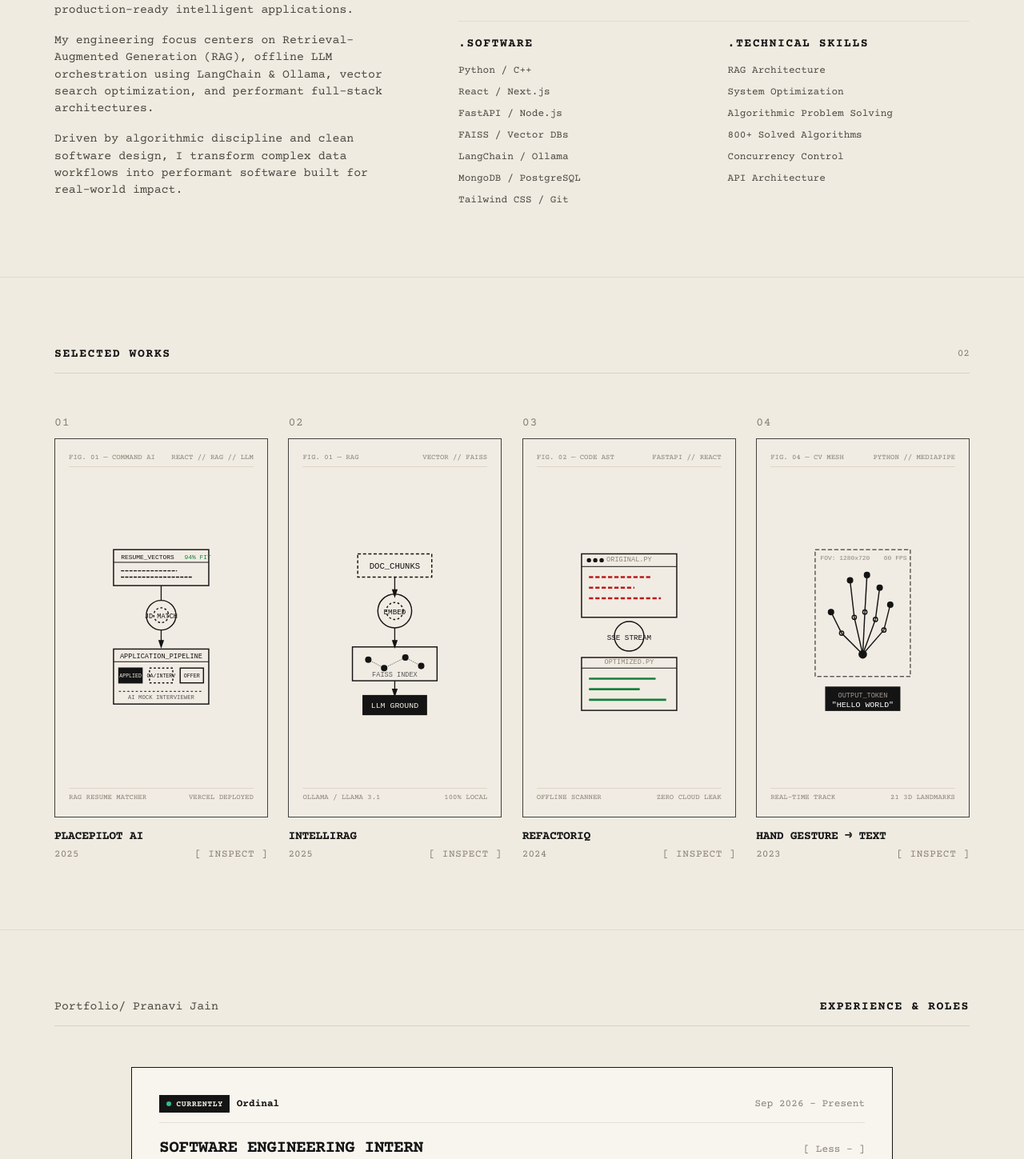
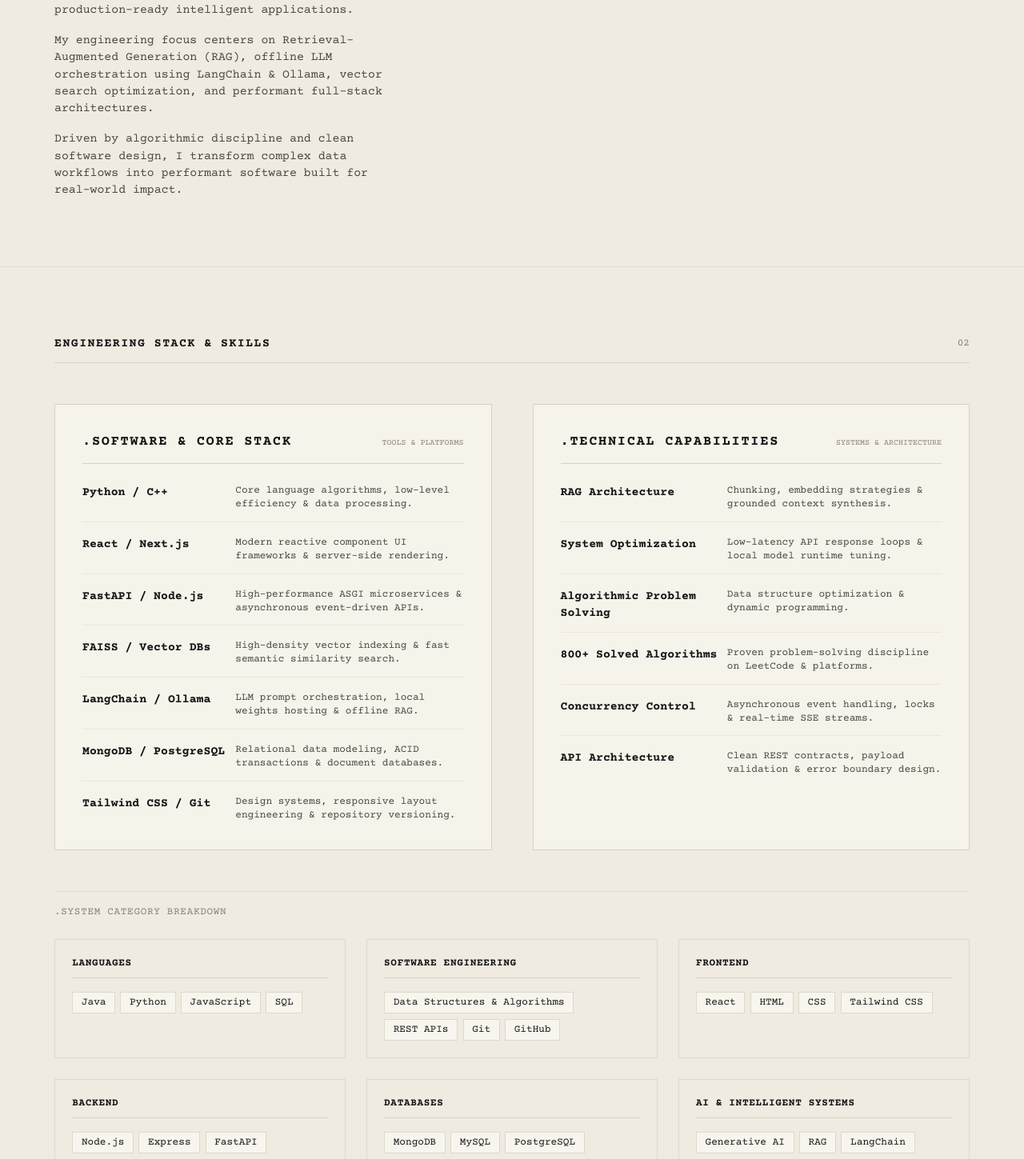
Before and after one commit to prranavii/portfolio, a React (Vite) app: page / in a window 1280 px wide. Shown: the part 1221-2670 px from the top of the page at 80% size. Built offline with nearby package versions, Linux system fonts and the light colour scheme; a web font is replaced by a local one.

Commit message:
refactor: separate skills from Curriculum Vitae into dedicated Engineering Stack section

```diff
--- a/src/App.jsx
+++ b/src/App.jsx
@@ -1,6 +1,7 @@
 import Navbar from './components/Navbar';
 import Hero from './components/Hero';
 import About from './components/About';
+import Skills from './components/Skills';
 import Work from './components/Work';
 import Journey from './components/Journey';
 import Contact from './components/Contact';
@@ -15,6 +16,7 @@ export default function App() {
       <Navbar />
       <Hero />
       <About />
+      <Skills />
       <Work />
       <Journey />
       <Contact />
--- a/src/components/About.jsx
+++ b/src/components/About.jsx
@@ -111,40 +111,6 @@ const About = () => {
             </div>
           </div>
 
-          {/* Clean Dual Column Lists: .SOFTWARE & .TECHNICAL SKILLS */}
-          <div className="grid grid-cols-2 gap-8 pt-4 border-t border-paper-border/60">
-            {/* .SOFTWARE */}
-            <div className="space-y-3">
-              <h4 className="font-mono font-bold text-xs sm:text-sm text-ink tracking-widest uppercase">
-                .SOFTWARE
-              </h4>
-              <ul className="font-mono text-xs text-ink-secondary space-y-1.5 leading-relaxed">
-                <li>Python / C++</li>
-                <li>React / Next.js</li>
-                <li>FastAPI / Node.js</li>
-                <li>FAISS / Vector DBs</li>
-                <li>LangChain / Ollama</li>
-                <li>MongoDB / PostgreSQL</li>
-                <li>Tailwind CSS / Git</li>
-              </ul>
-            </div>
-
-            {/* .TECHNICAL SKILLS */}
-            <div className="space-y-3">
-              <h4 className="font-mono font-bold text-xs sm:text-sm text-ink tracking-widest uppercase">
-                .TECHNICAL SKILLS
-              </h4>
-              <ul className="font-mono text-xs text-ink-secondary space-y-1.5 leading-relaxed">
-                <li>RAG Architecture</li>
-                <li>System Optimization</li>
-                <li>Algorithmic Problem Solving</li>
-                <li>800+ Solved Algorithms</li>
-                <li>Concurrency Control</li>
-                <li>API Architecture</li>
-              </ul>
-            </div>
-          </div>
-
         </div>
 
       </motion.div>
--- a/src/components/Contact.jsx
+++ b/src/components/Contact.jsx
@@ -23,7 +23,7 @@ const Contact = () => {
       {/* Section Header */}
       <div className="flex justify-between items-center w-full font-mono text-xs sm:text-sm text-ink-secondary border-b border-paper-border pb-3 mb-8 sm:mb-12">
         <span className="uppercase tracking-widest text-ink font-semibold">Contact & Inquiries</span>
-        <span className="text-ink-muted text-xs">04</span>
+        <span className="text-ink-muted text-xs">05</span>
       </div>
 
       <div className="max-w-4xl mx-auto">
--- a/src/components/Journey.jsx
+++ b/src/components/Journey.jsx
@@ -14,8 +14,8 @@ const Journey = () => {
     <section id="journey" className="py-12 md:py-20 px-4 sm:px-10 md:px-16 border-t border-paper-border/60 relative">
       {/* Header bar of section */}
       <div className="flex justify-between items-center w-full font-mono text-xs sm:text-sm text-ink-secondary border-b border-paper-border pb-3 mb-8 sm:mb-12">
-        <span>Portfolio/ Pranavi Jain</span>
         <span className="uppercase tracking-widest text-ink font-semibold">Experience & Roles</span>
+        <span className="text-ink-muted text-xs">04</span>
       </div>
 
       {/* Experience Cards Grid */}
--- a/src/components/Navbar.jsx
+++ b/src/components/Navbar.jsx
@@ -33,6 +33,12 @@ const Navbar = () => {
               className="hover:text-ink transition-colors cursor-pointer"
             >
               .About
+            </button>
+            <button
+              onClick={() => scrollToSection('skills')}
+              className="hover:text-ink transition-colors cursor-pointer"
+            >
+              .Skills
             </button>
             <button
               onClick={() => scrollToSection('work')}
@@ -93,9 +99,10 @@ const Navbar = () => {
               {[
                 { id: 'home', num: '00', label: 'Cover / Start' },
                 { id: 'about', num: '01', label: 'Curriculum Vitae' },
-                { id: 'work', num: '02', label: 'Selected Works' },
-                { id: 'journey', num: '03', label: 'Career Timeline' },
-                { id: 'contact', num: '04', label: 'Contact & Inquiries' },
+                { id: 'skills', num: '02', label: 'Engineering Stack & Skills' },
+                { id: 'work', num: '03', label: 'Selected Works' },
+                { id: 'journey', num: '04', label: 'Career Timeline' },
+                { id: 'contact', num: '05', label: 'Contact & Inquiries' },
               ].map((item) => (
                 <div
                   key={item.id}
--- /dev/null
+++ b/src/components/Skills.jsx
@@ -0,0 +1,117 @@
+import React from 'react';
+import { motion } from 'framer-motion';
+import { portfolioData } from '../data/portfolioData';
+
+const Skills = () => {
+  const { skills } = portfolioData;
+
+  const fadeUp = {
+    initial: { opacity: 0, y: 15 },
+    whileInView: { opacity: 1, y: 0 },
+    viewport: { once: true },
+    transition: { duration: 0.6, ease: [0.16, 1, 0.3, 1] }
+  };
+
+  const softwareStack = [
+    { name: 'Python / C++', desc: 'Core language algorithms, low-level efficiency & data processing.' },
+    { name: 'React / Next.js', desc: 'Modern reactive component UI frameworks & server-side rendering.' },
+    { name: 'FastAPI / Node.js', desc: 'High-performance ASGI microservices & asynchronous event-driven APIs.' },
+    { name: 'FAISS / Vector DBs', desc: 'High-density vector indexing & fast semantic similarity search.' },
+    { name: 'LangChain / Ollama', desc: 'LLM prompt orchestration, local weights hosting & offline RAG.' },
+    { name: 'MongoDB / PostgreSQL', desc: 'Relational data modeling, ACID transactions & document databases.' },
+    { name: 'Tailwind CSS / Git', desc: 'Design systems, responsive layout engineering & repository versioning.' },
+  ];
+
+  const technicalCapabilities = [
+    { title: 'RAG Architecture', note: 'Chunking, embedding strategies & grounded context synthesis.' },
+    { title: 'System Optimization', note: 'Low-latency API response loops & local model runtime tuning.' },
+    { title: 'Algorithmic Problem Solving', note: 'Data structure optimization & dynamic programming.' },
+    { title: '800+ Solved Algorithms', note: 'Proven problem-solving discipline on LeetCode & platforms.' },
+    { title: 'Concurrency Control', note: 'Asynchronous event handling, locks & real-time SSE streams.' },
+    { title: 'API Architecture', note: 'Clean REST contracts, payload validation & error boundary design.' },
+  ];
+
+  return (
+    <section id="skills" className="py-12 md:py-20 px-4 sm:px-10 md:px-16 border-t border-paper-border/60 relative">
+      {/* Section Header */}
+      <div className="flex justify-between items-center w-full font-mono text-xs sm:text-sm text-ink-secondary border-b border-paper-border pb-3 mb-8 sm:mb-12">
+        <span className="uppercase tracking-widest text-ink font-semibold">Engineering Stack & Skills</span>
+        <span className="text-ink-muted text-xs">02</span>
+      </div>
+
+      <div className="max-w-6xl mx-auto space-y-12">
+        {/* Top Dual Showcase: Software Stack & Technical Capabilities */}
+        <motion.div {...fadeUp} className="grid grid-cols-1 lg:grid-cols-12 gap-8 sm:gap-12">
+
+          {/* Software Column */}
+          <div className="lg:col-span-6 border border-paper-border bg-paper-light/80 p-6 sm:p-8 space-y-6">
+            <div className="flex justify-between items-center border-b border-paper-border pb-3">
+              <h3 className="font-mono font-bold text-sm sm:text-base text-ink tracking-widest uppercase">
+                .SOFTWARE & CORE STACK
+              </h3>
+              <span className="font-mono text-[10px] text-ink-muted uppercase">TOOLS & PLATFORMS</span>
+            </div>
+
+            <div className="space-y-4 font-mono text-xs sm:text-sm">
+              {softwareStack.map((item, index) => (
+                <div key={item.name} className="flex flex-col sm:flex-row sm:justify-between sm:items-start gap-1 pb-3 border-b border-paper-border/40 last:border-0 last:pb-0">
+                  <span className="font-bold text-ink shrink-0 sm:w-44">{item.name}</span>
+                  <span className="text-ink-secondary text-xs">{item.desc}</span>
+                </div>
+              ))}
+            </div>
+          </div>
+
+          {/* Technical Capabilities Column */}
+          <div className="lg:col-span-6 border border-paper-border bg-paper-light/80 p-6 sm:p-8 space-y-6">
+            <div className="flex justify-between items-center border-b border-paper-border pb-3">
+              <h3 className="font-mono font-bold text-sm sm:text-base text-ink tracking-widest uppercase">
+                .TECHNICAL CAPABILITIES
+              </h3>
+              <span className="font-mono text-[10px] text-ink-muted uppercase">SYSTEMS & ARCHITECTURE</span>
+            </div>
+
+            <div className="space-y-4 font-mono text-xs sm:text-sm">
+              {technicalCapabilities.map((item) => (
+                <div key={item.title} className="flex flex-col sm:flex-row sm:justify-between sm:items-start gap-1 pb-3 border-b border-paper-border/40 last:border-0 last:pb-0">
+                  <span className="font-bold text-ink shrink-0 sm:w-48">{item.title}</span>
+                  <span className="text-ink-secondary text-xs">{item.note}</span>
+                </div>
+              ))}
+            </div>
+          </div>
+
+        </motion.div>
+
+        {/* Detailed Category Grid (Languages, Backend, Databases, AI Systems) */}
+        <motion.div {...fadeUp} className="space-y-6 pt-4 border-t border-paper-border/60">
+          <div className="font-mono text-xs text-ink-muted uppercase tracking-wider">
+            .SYSTEM CATEGORY BREAKDOWN
+          </div>
+
+          <div className="grid grid-cols-1 md:grid-cols-2 lg:grid-cols-3 gap-6">
+            {skills.categories.map((cat) => (
+              <div key={cat.name} className="border border-paper-border/70 p-5 bg-paper/60 space-y-3">
+                <h4 className="font-mono font-bold text-xs uppercase tracking-wider text-ink border-b border-paper-border pb-2">
+                  {cat.name}
+                </h4>
+                <div className="flex flex-wrap gap-1.5 pt-1 font-mono text-xs">
+                  {cat.items.map((item) => (
+                    <span
+                      key={item.name}
+                      className="px-2.5 py-1 border border-paper-border/80 bg-paper-light text-ink font-medium"
+                    >
+                      {item.name}
+                    </span>
+                  ))}
+                </div>
+              </div>
+            ))}
+          </div>
+        </motion.div>
+      </div>
+    </section>
+  );
+};
+
+export default Skills;
--- a/src/components/Work.jsx
+++ b/src/components/Work.jsx
@@ -228,7 +228,7 @@ const Work = () => {
       {/* Section Header */}
       <div className="flex justify-between items-center w-full font-mono text-xs sm:text-sm text-ink-secondary border-b border-paper-border pb-3 mb-8 sm:mb-12">
         <span className="uppercase tracking-widest text-ink font-semibold">Selected Works</span>
-        <span className="text-ink-muted text-xs">02</span>
+        <span className="text-ink-muted text-xs">03</span>
       </div>
 
       {/* 4-Column Showcase */}
```
